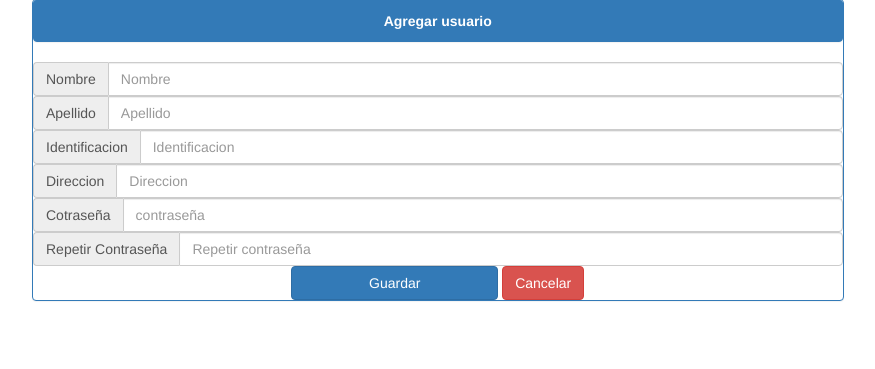
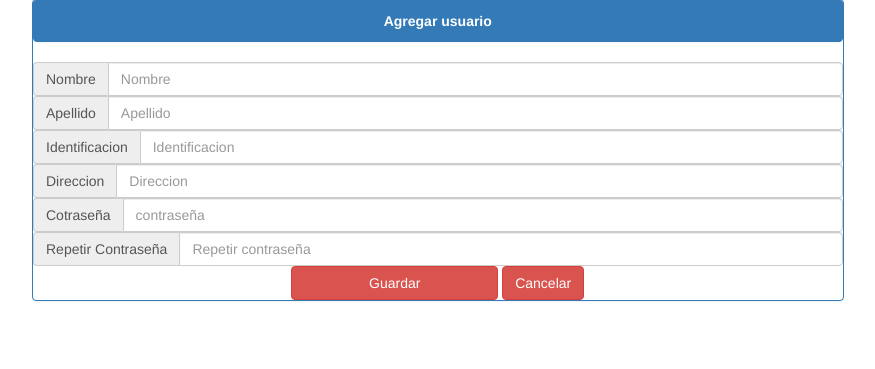
Before and after one commit to SERGIOV148/smarty-PHP, a PHP site: page /index.php in a window 1280 px wide. Shown: the part 121-490 px from the top of the page, without its empty margins (62-937 px from the left). Run offline with PHP 8.4, Linux system fonts and the light colour scheme.

Commit message:
cambiar botones

```diff
--- a/templates/header.tpl
+++ b/templates/header.tpl
@@ -52,7 +52,7 @@
 			</div>
 		</div>
 		<center>
-			<input type="sumit" name="btn_guardar" value="Guardar" class="btn btn-primary">
+			<input type="sumit" name="btn_guardar" value="Guardar" class="btn btn-danger">
 			<a href="index.php" class="btn btn-danger">Cancelar</a>
 		</center>
 	</form>
```
